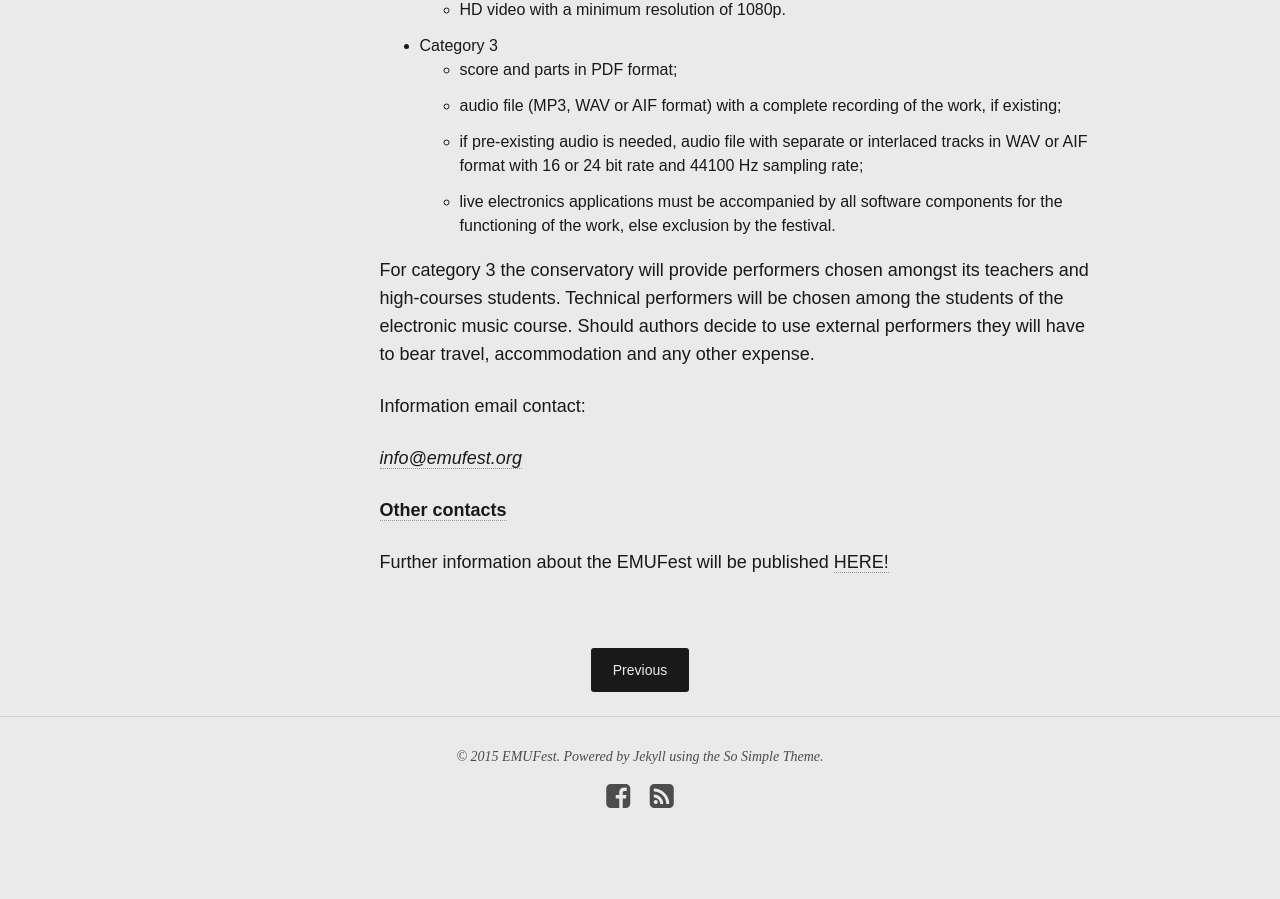
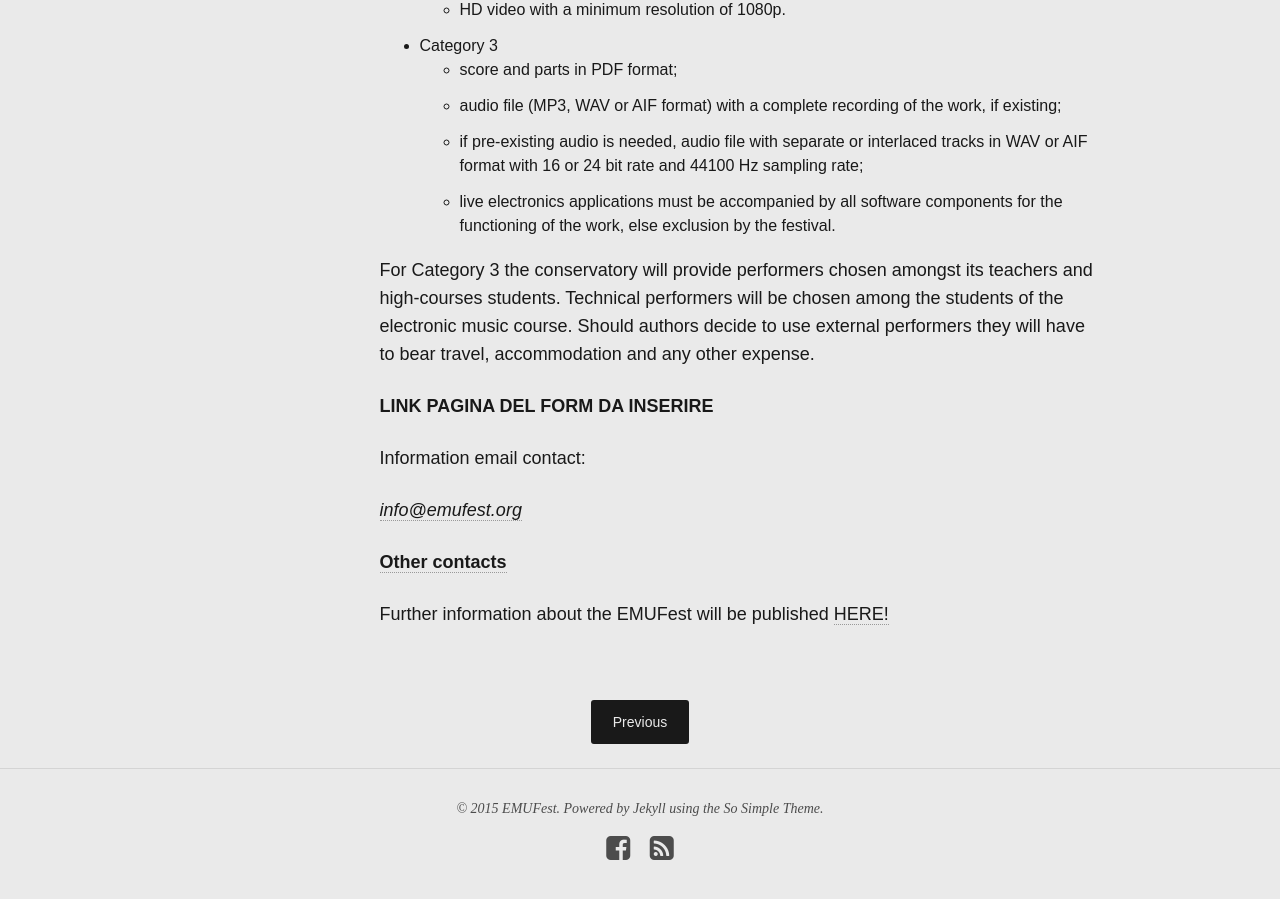
Before and after one commit to EMUFest/emufest.github.io, a Jekyll site: the page built from _posts/articles/2015-04-09-callforworks.md, in a window 1280 px wide and 900 px high, scrolled down 1907 px. Built offline with Jekyll 4.4.1, drawn with Linux system fonts in a browser that asks for light colours; nearby versions of some CDN libraries; some of the changed text lies outside the part shown.

Commit message:
Update 2015-04-09-callforworks.md

```diff
--- a/_posts/articles/2015-04-09-callforworks.md
+++ b/_posts/articles/2015-04-09-callforworks.md
@@ -50,7 +50,9 @@ Submissions will include a complete description of the technical set-up needed a
    * if pre-existing audio is needed, audio file with separate or interlaced tracks in WAV or AIF format with 16 or 24 bit rate and 44100 Hz sampling rate;
    * live electronics applications must be accompanied by all software components for the functioning of the work, else exclusion by the festival.
 
-For category 3 the conservatory will provide performers chosen amongst its teachers and high-courses students. Technical performers will be chosen among the students of the electronic music course. Should authors decide to use external performers they will have to bear travel, accommodation and any other expense.
+For Category 3 the conservatory will provide performers chosen amongst its teachers and high-courses students. Technical performers will be chosen among the students of the electronic music course. Should authors decide to use external performers they will have to bear travel, accommodation and any other expense.
+
+**LINK PAGINA DEL FORM DA INSERIRE**
 
 Information email contact:
 
```
Also changed, not shown: other parts of _posts/articles/2015-04-09-callforworks.md (+1 -1 lines).
